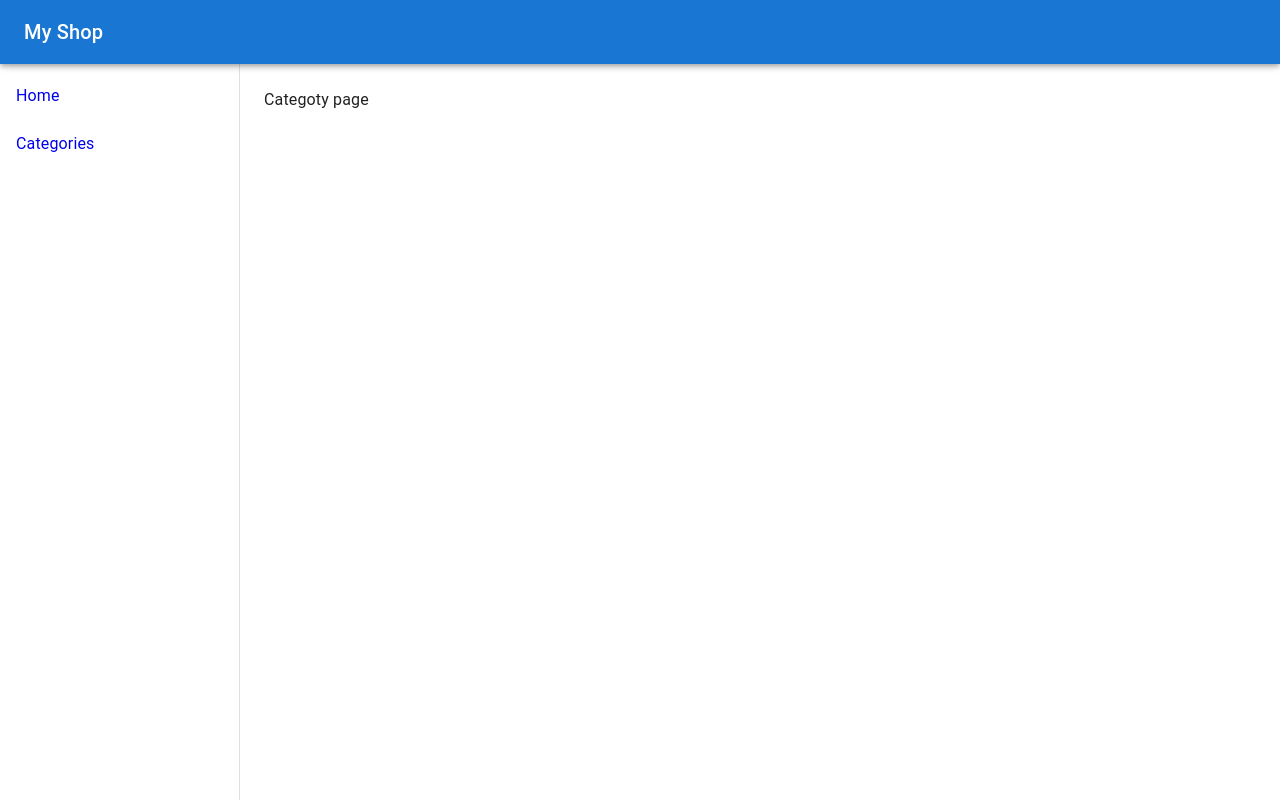
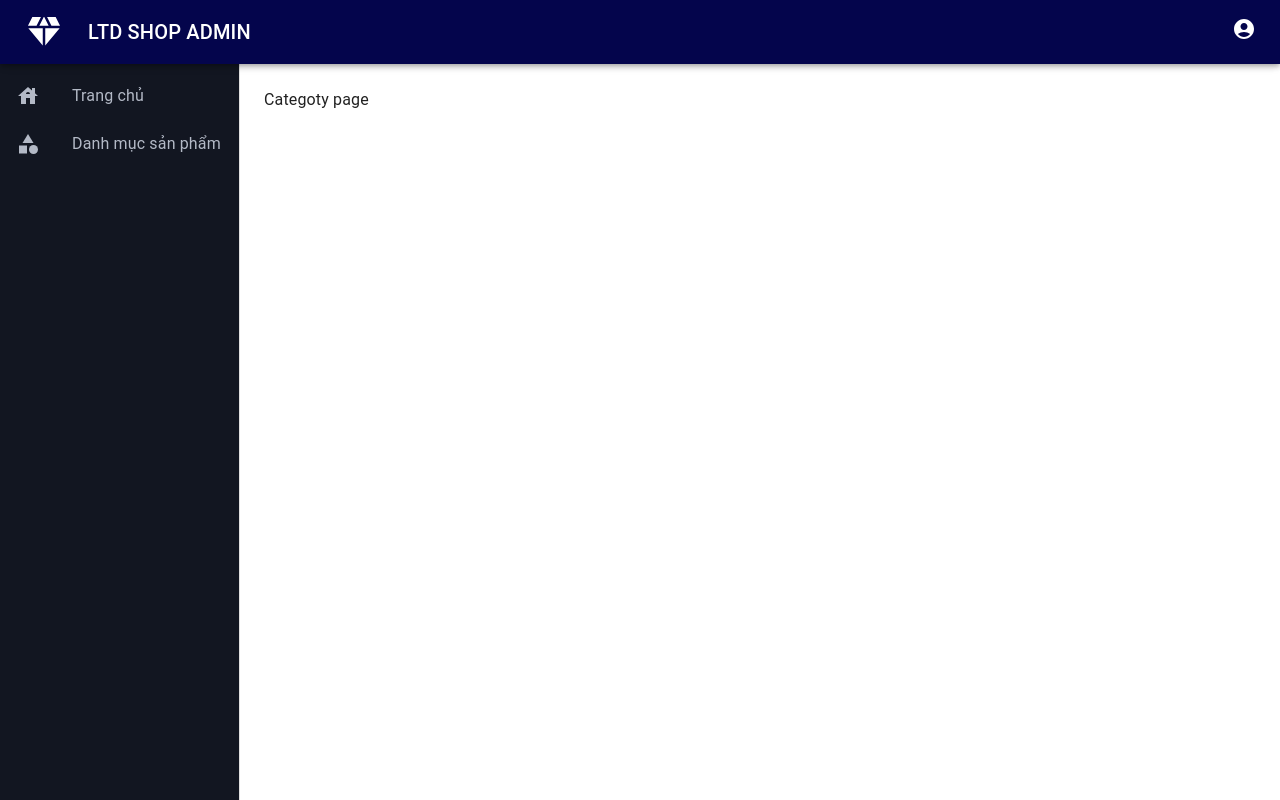
Before and after one commit to dunglt8200/admin-site-ltd-shop, a React (Vite) app: page /categories in a window 1280 px wide. Built offline with nearby package versions, Linux system fonts and the light colour scheme.

Commit message:
improve UI

```diff
--- a/src/App.jsx
+++ b/src/App.jsx
@@ -11,23 +11,14 @@ const App = () => {
   return (
     <Router>
       <Box sx={{ display: "flex" }}>
-      <CssBaseline />
-      <Header />
-      <Menu />
-
-      {/* Nội dung chính */}
-      <Box
-        component="main"
-        sx={{
-          flexGrow: 1,
-          p: 3,
-          width: `calc(100% - ${drawerWidth}px)`,
-          marginTop: "64px",
-        }}
-      >
-         <RoutesComponent />
+        <CssBaseline />
+        <Header />
+        <Menu />
+        <Box component="main"
+            sx={{ flexGrow: 1, p: 3, width: `calc(100% - ${drawerWidth}px)`, marginTop: "64px" }}>
+          <RoutesComponent />
+        </Box>
       </Box>
-    </Box>
     </Router>
   );
 };
--- /dev/null
+++ b/src/assets/style.css
@@ -0,0 +1,48 @@
+:root {
+    --purple-color: #3c3eb9;
+    --purple-black-color: #04054c;
+    --menu-background: #121621;
+    --text-menu: #b3b9c6;
+}
+
+.appbar-header {
+    position: fixed !important;
+    background-color: var(--purple-black-color) !important;
+}
+
+.toolbar-header {
+    display: flex;
+    justify-content: space-between;
+}
+
+.logo-header {
+    display: flex;
+    gap: 3vh;
+    justify-content: center;
+    align-items: center;
+}
+
+.ico-logo-header {
+    width: 5vh !important;
+    height: 5vh !important;
+}
+
+.box-menu {
+    background-color: var(--menu-background);
+    overflow: auto;
+    height: 100vh;
+}
+
+.ico-menu-item {
+    color: var(--text-menu) !important;
+}
+
+.text-menu-item {
+    color: var(--text-menu) !important;
+    font-weight: bold !important;
+}
+
+.item-menu-click-active {
+    background-color: var(--purple-color);
+    transition: background-color 0.3s ease, border-left 0.3s ease;
+}
--- a/src/components/Header.jsx
+++ b/src/components/Header.jsx
@@ -1,13 +1,19 @@
 import React from 'react';
-import { AppBar, Toolbar, Typography } from "@mui/material";
+import { AppBar, Toolbar, Typography, Box } from "@mui/material";
+import DiamondIcon from '@mui/icons-material/Diamond';
+import AccountCircleIcon from '@mui/icons-material/AccountCircle';
 
 function Header() {
     return (
-        <AppBar position="fixed" sx={{ zIndex: (theme) => theme.zIndex.drawer + 1 }}>
-          <Toolbar>
-            <Typography variant="h6" noWrap component="div">
-              My Shop
-            </Typography>
+        <AppBar className='appbar-header' sx={{ zIndex: (theme) => theme.zIndex.drawer + 1}}>
+          <Toolbar className='toolbar-header'>
+            <Box className='logo-header'>
+              <DiamondIcon className='ico-logo-header'/>
+              <Typography variant="h6" noWrap component="div">LTD SHOP ADMIN</Typography>
+            </Box>
+            <Box>
+              <AccountCircleIcon />
+            </Box>
           </Toolbar>
         </AppBar>
       );
--- a/src/components/Menu.jsx
+++ b/src/components/Menu.jsx
@@ -1,10 +1,31 @@
-import React from "react";
-import { Drawer, List, ListItem, ListItemText, Toolbar, Box } from "@mui/material";
+import React, { useState } from "react";
+import { Drawer, List, ListItem, ListItemText, Toolbar, Box, ListItemIcon } from "@mui/material";
 import { Link } from "react-router-dom";
+import HouseIcon from '@mui/icons-material/House';
+import CategoryIcon from '@mui/icons-material/Category';
 
 const drawerWidth = 240;
+const constMenu = [
+  {
+    Name: "Trang chủ",
+    Path: "",
+    Ico: <HouseIcon />
+  },
+  {
+    Name: "Danh mục sản phẩm",
+    Path: "/categories",
+    Ico: <CategoryIcon />
+  }
+]
 
-const Menu = () => {
+function Menu() {
+
+  const [menuActive, setMenuActive] = useState(null);
+  const handleMenuClick = (index) => {
+    setMenuActive(index);
+    console.log(`Menu active: ${index}`);
+  };
+
   return (
     <Drawer
       variant="permanent"
@@ -15,16 +36,23 @@ const Menu = () => {
       }}
     >
       <Toolbar />
-      <Box sx={{ overflow: "auto" }}>
-        <List>
-          <ListItem button component={Link} to="/">
-            <ListItemText primary="Home" />
-          </ListItem>
-          <ListItem button component={Link} to="/categories">
-            <ListItemText primary="Categories" />
-          </ListItem>
-        </List>
-      </Box>
+        <Box className='box-menu'>
+          <List>
+            { constMenu.map((menu, key) => (
+              <ListItem
+              key={key}
+              button
+              component={Link}
+              to={menu.Path}
+              onClick={() => handleMenuClick(key)}
+              className={`item-menu-click${menuActive === key ? '-active': ''}`}
+            >
+                <ListItemIcon className='ico-menu-item'>{menu.Ico}</ListItemIcon>
+                <ListItemText className='text-menu-item' primary={menu.Name} />
+              </ListItem>
+            ))}
+          </List>
+        </Box>
     </Drawer>
   );
 };
--- a/src/main.jsx
+++ b/src/main.jsx
@@ -1,6 +1,7 @@
 import { StrictMode } from 'react'
 import { createRoot } from 'react-dom/client'
 import App from './App.jsx'
+import '../src/assets/style.css'
 
 createRoot(document.getElementById('root')).render(
   <StrictMode>
```
